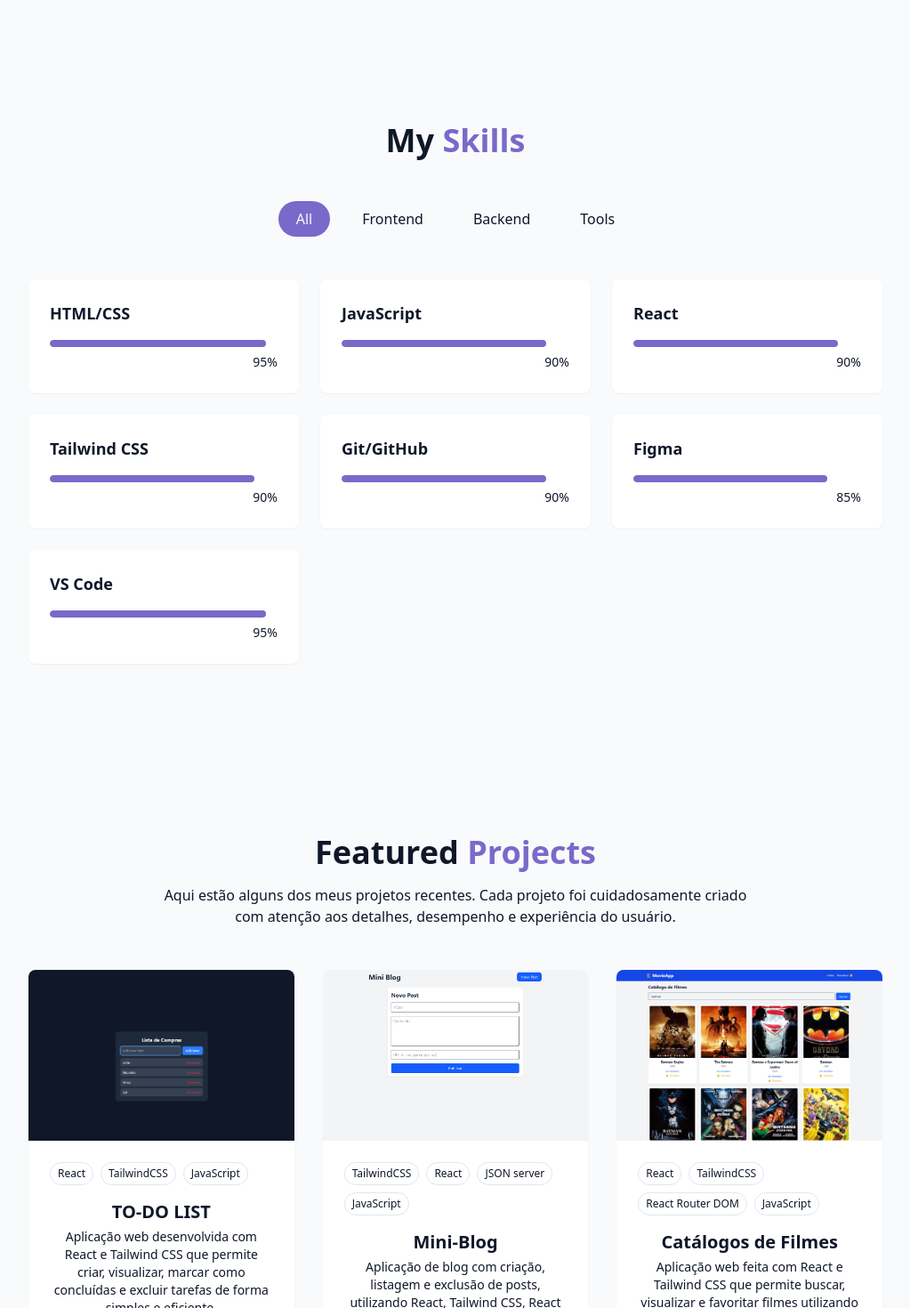
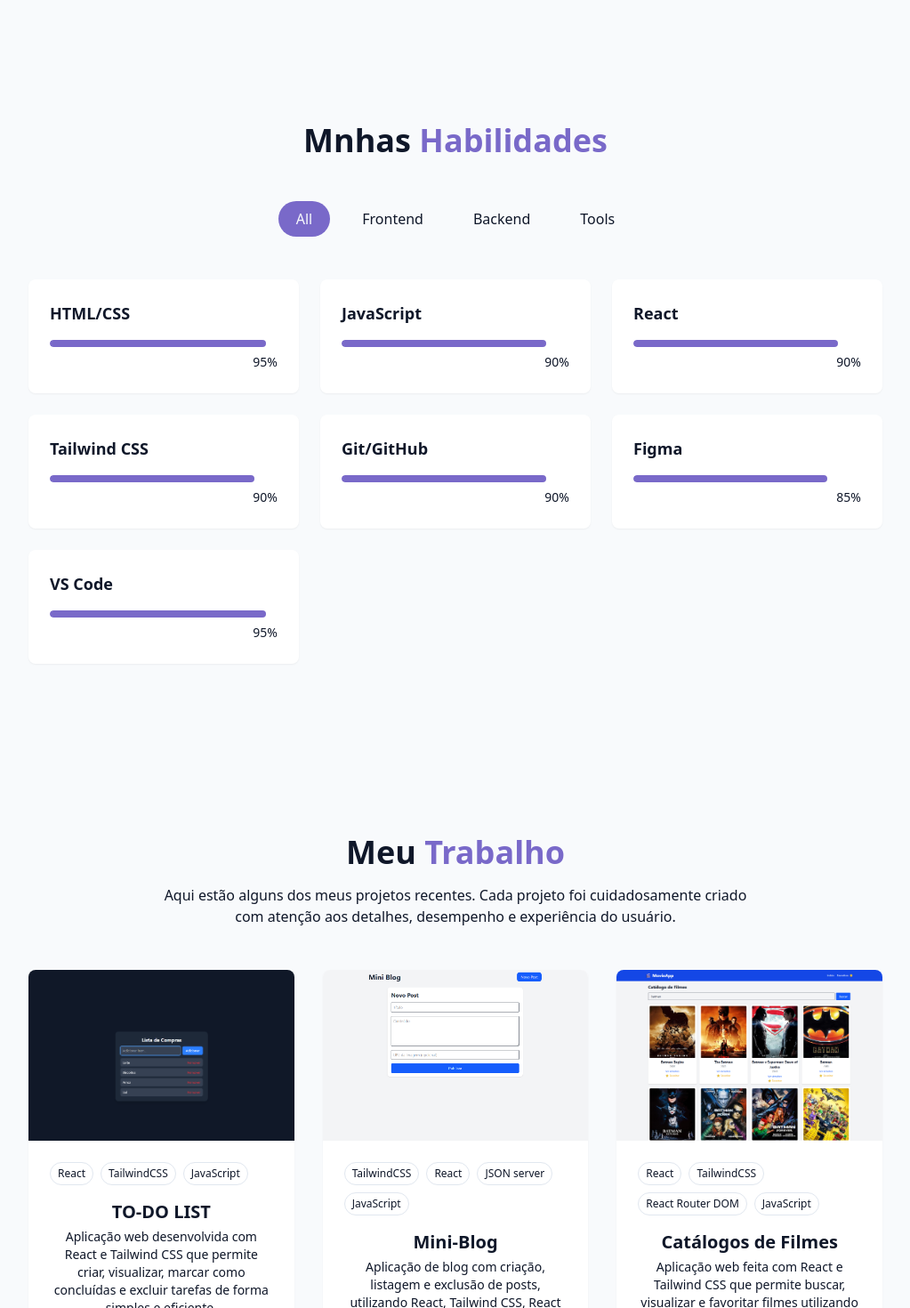
Before and after one commit to ronizera/Portfolio, a React (Vite) app: page / in a window 1280 px wide. Shown: the part 1540-3010 px from the top of the page at 89% size, without its empty margins (128-1151 px from the left). Built offline with nearby package versions, Linux system fonts and the light colour scheme.

Commit message:
FIX BUGS

```diff
--- a/src/components/ProjectsSection.jsx
+++ b/src/components/ProjectsSection.jsx
@@ -38,7 +38,7 @@ export const ProjectsSection = () => {
       <div className="container mx-auto max-w-5xl">
         <h2 className="text-3xl md:text-4xl font-bold mb-4 text-center">
           {" "}
-          Featured <span className="text-primary"> Projects </span>
+          Meu <span className="text-primary"> Trabalho </span>
         </h2>
 
         <p className="text-center text-muted-foreground mb-12 max-w-2xl mx-auto">
@@ -102,7 +102,7 @@ export const ProjectsSection = () => {
             target="_blank"
             href="https://github.com/ronizera"
           >
-            Check My Github <ArrowRight size={16} />
+            Veja meu Github <ArrowRight size={16} />
           </a>
         </div>
       </div>
--- a/src/components/SkillsSection.jsx
+++ b/src/components/SkillsSection.jsx
@@ -30,7 +30,7 @@ export const SkillsSection = () => {
     <section id="skills" className="py-24 px-4 relative bg-secondary/30">
       <div className="container mx-auto max-w-5xl">
         <h2 className="text-3xl md:text-4xl font-bold mb-12 text-center">
-          My <span className="text-primary"> Skills</span>
+          Mnhas <span className="text-primary"> Habilidades</span>
         </h2>
 
         <div className="flex flex-wrap justify-center gap-4 mb-12">
```
